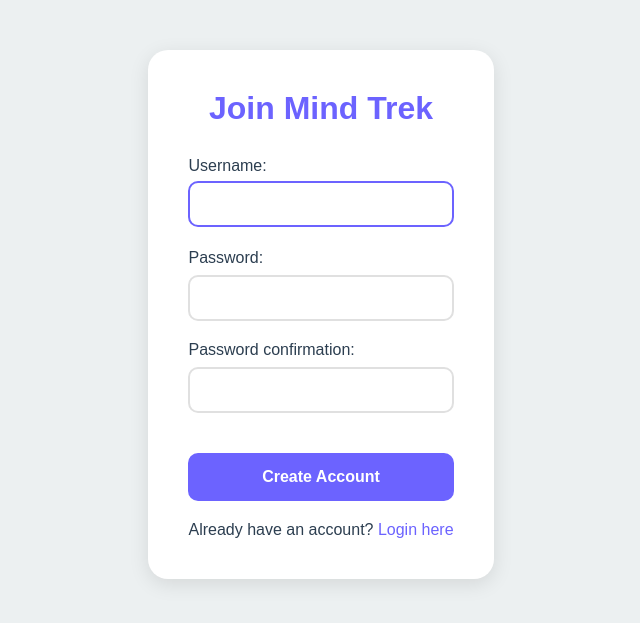
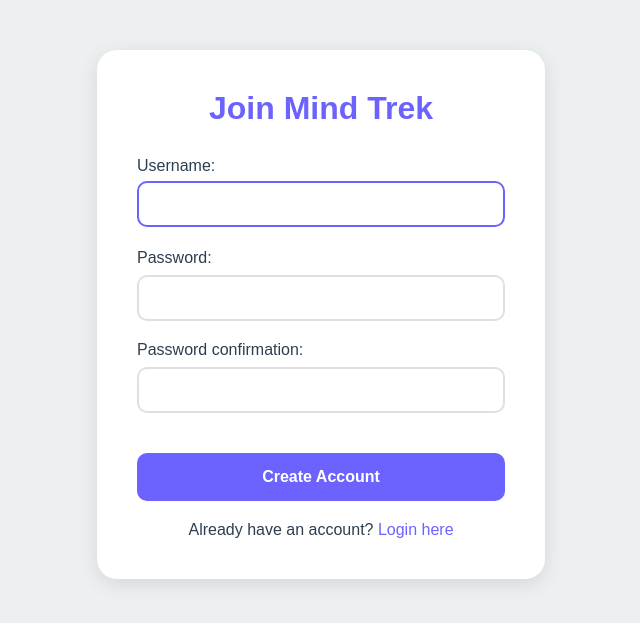
Before and after one commit to krmohammed/Mind-Trek, a Django app: page /auth/register/ in a window 1280 px wide. Shown: the top 623 px of the page, without its empty margins (319-959 px from the left). Run offline with Django 5.2, Linux system fonts and the light colour scheme.

Commit message:
update: file updates

```diff
--- a/static/css/register.css
+++ b/static/css/register.css
@@ -13,6 +13,10 @@
     text-align: center;
     margin-bottom: 30px;
     font-size: 32px;
+  }
+
+  .reg {
+    min-width: 35vw;
   }
 
   .form-group {
--- a/templates/layout.html
+++ b/templates/layout.html
@@ -27,7 +27,11 @@
           <div class="nav-links">
             <a href="#features-section">Features</a>
             <a href="https://example.com/contact">Contact</a>
-            <a class="login-btn" id="loginBtn" href="{% url "users:login" %}">Login</a>
+            {% if user.is_authenticated %}
+              <a class="login-btn" id="loginBtn" href="{% url "users:logout" %}">Logout</a>
+            {% else %}
+              <a class="login-btn" id="loginBtn" href="{% url "users:login" %}">Login</a>
+            {% endif %}
           </div>
         </div>
       </nav>
--- a/users/templates/users/register.html
+++ b/users/templates/users/register.html
@@ -9,7 +9,7 @@
     <link rel="stylesheet" href="{% static "css/register.css" %}">
 </head>
 <body>
-        <div class="registration-container">
+        <div class="registration-container reg">
             <h2>Join Mind Trek</h2>
             <form id="registrationForm" action="{% url "users:register" %}" method="POST">
               {% csrf_token %}
--- a/users/urls.py
+++ b/users/urls.py
@@ -7,4 +7,5 @@ app_name = "users"
 urlpatterns = [
     path("register/", views.user_registration, name="register"),
     path("login/", views.user_login, name="login"),
+    path("logout/", views.user_logout, name="logout"),
 ]
--- a/users/views.py
+++ b/users/views.py
@@ -1,7 +1,9 @@
 from django.shortcuts import render, redirect
 from django.contrib.auth.forms import UserCreationForm, AuthenticationForm
-from django.contrib.auth import login
+from django.contrib.auth import login, logout
 from django.contrib import messages
+from utils.utils import clear_messages
+
 
 # Create your views here.
 def user_registration(request):
@@ -9,6 +11,7 @@ def user_registration(request):
         form = UserCreationForm(request.POST)
         if form.is_valid():
             form.save()
+            clear_messages(request)
             messages.success(request, "Registration successful. You can now log in.")
             return redirect("users:login")
     else:
@@ -22,9 +25,14 @@ def user_login(request):
         form = AuthenticationForm(data=request.POST)
         if form.is_valid():
             login(request, form.get_user())
+            clear_messages(request)
             messages.success(request, "Login Success")
             return redirect("/")
     else:
         formed = AuthenticationForm()
         form = formed.render("users/reg_template.html")
     return render(request, "users/login.html", {"form": form})
+
+def user_logout(request):
+    logout(request)
+    return redirect("/")
```
Also changed, not shown: db.sqlite3.
